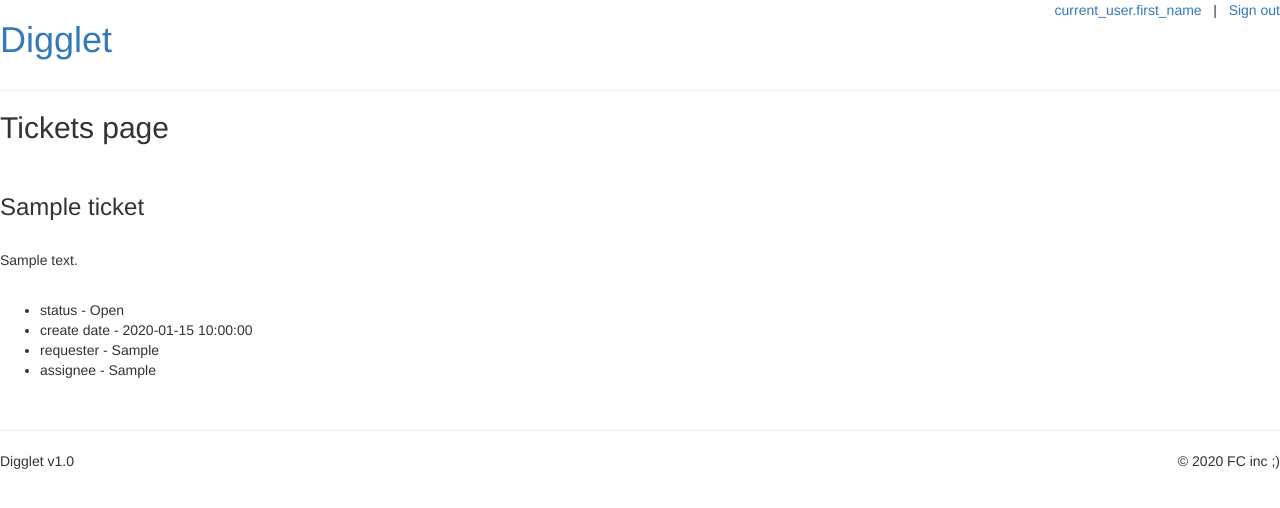
After one commit to muhummadPatel/digglet, a Flask app: page /ticket/1 in a window 1280 px wide. The commit adds this page. Shown: the top 508 px of the page. Run offline with Flask 2, Linux system fonts and the light colour scheme; a user stored in the database is signed in; tables that the repository leaves empty hold one stand-in row (values such as "Sample post"); parts of the project's set-up code (start-up, migrations or seed data) failed here and were passed over; some libraries are stand-ins or nearby versions.

Commit message:
Add ticket relationships and ticket detail page

```diff
--- a/app/models/ticket.py
+++ b/app/models/ticket.py
@@ -54,8 +54,16 @@ class Ticket(db.Model):
     )
     create_date = db.Column(db.DateTime(), nullable=False, index=True)
 
+    # Relationships
+    requester = db.relationship(
+        "User", back_populates="requested_tickets", foreign_keys="Ticket.requester_id"
+    )
+    assignee = db.relationship(
+        "User", back_populates="assigned_tickets", foreign_keys="Ticket.assignee_id"
+    )
+
     def __str__(self):
-        return f"{self.title} - {self.description} - {self.status} - {self.create_date}"
+        return f"{self.title} - {self.status} - {self.create_date}"
 
 
 # Define the Ticket form
--- a/app/models/user.py
+++ b/app/models/user.py
@@ -24,6 +24,12 @@ class User(db.Model, UserMixin):
     # Relationships
     roles = db.relationship(
         "Role", secondary="users_roles", backref=db.backref("users", lazy="dynamic")
+    )
+    requested_tickets = db.relationship(
+        "Ticket", back_populates="requester", foreign_keys="Ticket.requester_id"
+    )
+    assigned_tickets = db.relationship(
+        "Ticket", back_populates="assignee", foreign_keys="Ticket.assignee_id"
     )
 
 
--- a/app/templates/layout.html
+++ b/app/templates/layout.html
@@ -28,7 +28,7 @@
             <div class="pull-left"><a href="/"><h1 class="no-margins">Digglet</h1></a></div>
             <div class="pull-right">
                 {% if current_user.is_authenticated %}
-                    <a href="{{ url_for('main.user_profile_page') }}">{{ current_user.first_name or current_user.username or current_user.email }}</a>
+                    <a href="{{ url_for('main.user_profile_page') }}">current_user.first_name</a>
                     &nbsp; | &nbsp;
                     <a href="{{ url_for('user.logout') }}">Sign out</a>
                 {% else %}
--- /dev/null
+++ b/app/templates/main/ticket_page.html
@@ -0,0 +1,16 @@
+{% extends "main/main_base.html" %}  {# main/main_base.html extends layout.html #}
+
+{% block content %}
+    <h2>Tickets page</h2>
+    <br/>
+    <h3>{{ ticket.title }}</h3>
+    <br/>
+    <p>{{ ticket.description }}</p>
+    <br/>
+    <ul>
+        <li>status - {{ ticket.status }}</li>
+        <li>create date - {{ ticket.create_date }}</li>
+        <li>requester - {{ ticket.requester.first_name }}</li>
+        <li>assignee - {{ ticket.assignee.first_name | default("None", true) }}</li>
+    </ul>
+{% endblock %}
--- a/app/templates/main/user_page.html
+++ b/app/templates/main/user_page.html
@@ -33,7 +33,7 @@
     <h2>Your tickets</h2>
     <ul>
         {% for ticket in tickets %}
-            <li>{{ ticket }}</li>
+            <li><a href="{{ url_for('main.ticket_page', ticket_id=ticket.id) }}">link</a> - {{ ticket }}</li>
         {% endfor %}
     </ul>
 </form>
--- a/app/views/main_views.py
+++ b/app/views/main_views.py
@@ -50,7 +50,7 @@ def user_page():
                 )
 
     # Pull all tickets requested by this user for display
-    tickets = Ticket.query.filter(Ticket.requester_id == current_user.id).all()
+    tickets = current_user.requested_tickets
 
     return render_template("main/user_page.html", form=form, tickets=tickets)
 
@@ -81,3 +81,10 @@ def user_profile_page():
 
     # Process GET or invalid POST
     return render_template("main/user_profile_page.html", form=form)
+
+
+@main_blueprint.route("/ticket/<int:ticket_id>", methods=["GET"])
+@login_required
+def ticket_page(ticket_id):
+    ticket = Ticket.query.filter(Ticket.id == ticket_id).one()
+    return render_template("main/ticket_page.html", ticket=ticket)
```
